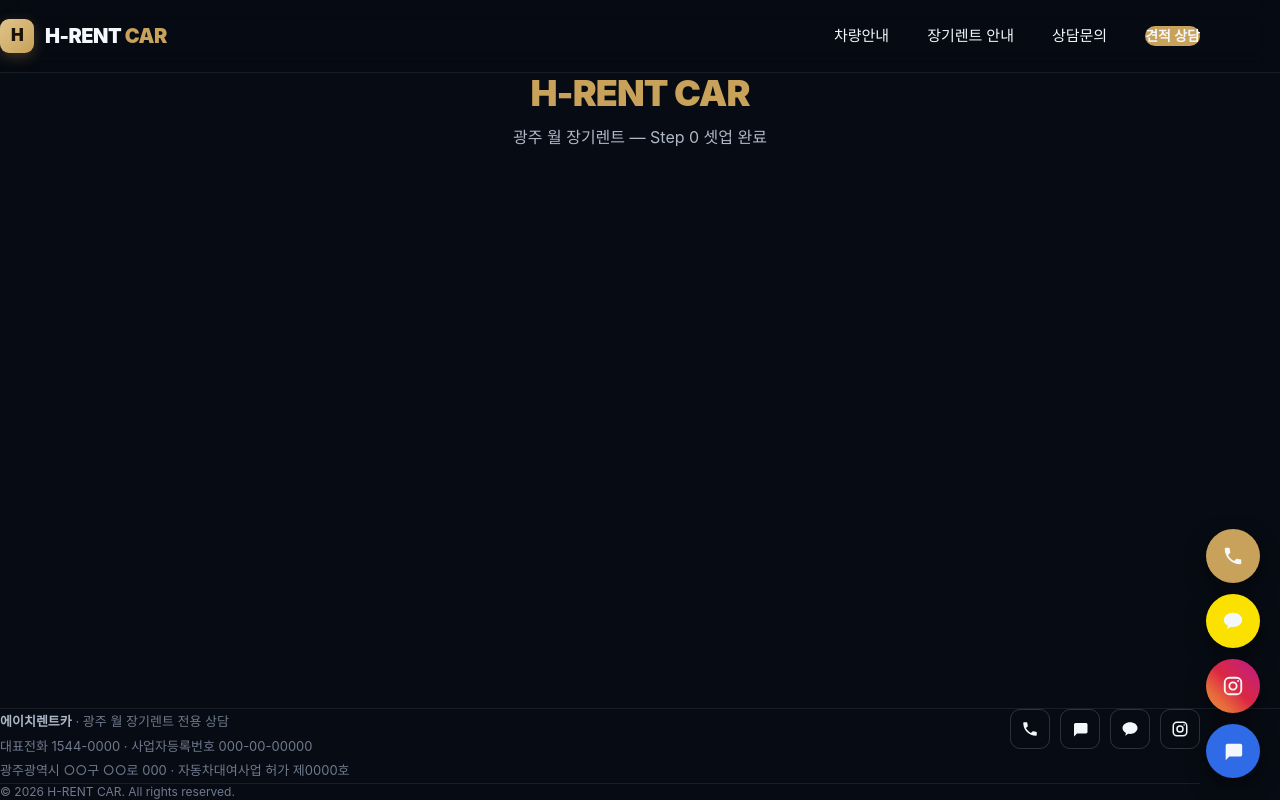
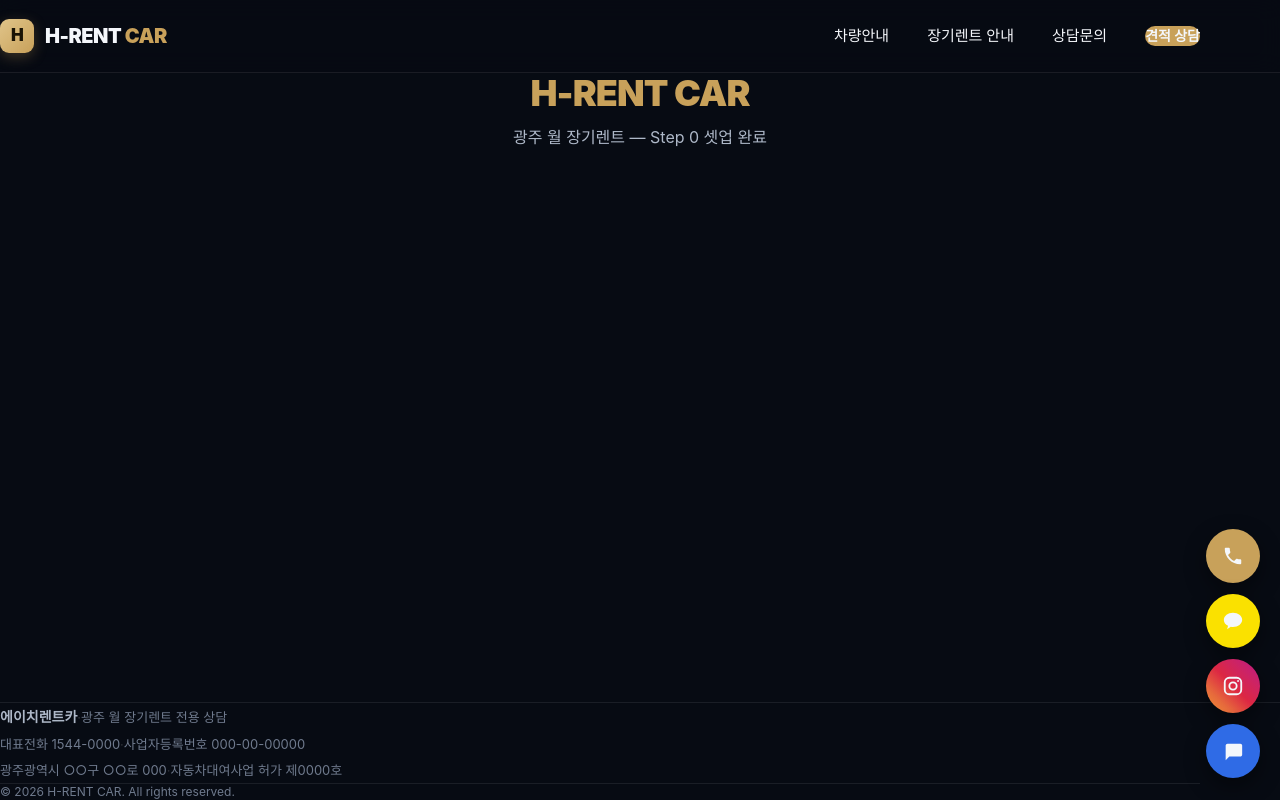
Before and after one commit to sabuja12344-art/h-rentcar, a Next.js app: page / in a window 1280 px wide. Built offline with nearby package versions, Linux system fonts and the light colour scheme; a web font is replaced by a local one.

Commit message:
fix: 푸터 개선 — 불필요한 아이콘 제거 + 좌우 패딩 확대
- 우측 SNS 아이콘 제거 (FloatingButtons와 중복)
- px-6 → px-8/sm:px-10 으로 텍스트 좌우 여백 확보
- 구분자(·) 색상 통일, 행간 2.0으로 가독성 개선

```diff
--- a/components/layout/Footer.tsx
+++ b/components/layout/Footer.tsx
@@ -1,79 +1,28 @@
-import Link from "next/link";
 import { siteConfig } from "@/config/site";
 
 export function Footer() {
   return (
-    <footer className="border-t border-[var(--line)] py-11 bg-bg-deep">
-      <div className="mx-auto max-w-[1200px] px-6">
-        <div className="flex justify-between gap-6 flex-wrap">
-          {/* 사업자 정보 */}
-          <div className="text-[13px] text-ink-dim leading-[1.9]">
-            <strong className="text-ink-soft font-bold">
-              {siteConfig.business.name}
-            </strong>{" "}
-            · 광주 월 장기렌트 전용 상담
-            <br />
-            대표전화 {siteConfig.phone} · 사업자등록번호{" "}
-            {siteConfig.business.regNo}
-            <br />
-            {siteConfig.business.address} · 자동차대여사업 허가{" "}
-            {siteConfig.business.licenseNo}
-          </div>
-
-          {/* 채널 링크 */}
-          <div className="flex gap-[10px] items-start">
-            <Link
-              href={`tel:${siteConfig.phone}`}
-              title="전화"
-              className="w-10 h-10 rounded-[10px] border border-[var(--line-strong)] grid place-items-center text-ink-soft transition-colors duration-200 hover:border-gold hover:text-gold"
-            >
-              <svg viewBox="0 0 24 24" width="18" fill="currentColor">
-                <path d="M6.6 10.8c1.4 2.8 3.8 5.1 6.6 6.6l2.2-2.2c.3-.3.7-.4 1-.2 1.1.4 2.3.6 3.6.6.6 0 1 .4 1 1V20c0 .6-.4 1-1 1C10.6 21 3 13.4 3 4c0-.6.4-1 1-1h3.5c.6 0 1 .4 1 1 0 1.2.2 2.4.6 3.6.1.4 0 .8-.3 1l-2.2 2.2z" />
-              </svg>
-            </Link>
-            <Link
-              href={`sms:${siteConfig.sms}`}
-              title="문자"
-              className="w-10 h-10 rounded-[10px] border border-[var(--line-strong)] grid place-items-center text-ink-soft transition-colors duration-200 hover:border-gold hover:text-gold"
-            >
-              <svg viewBox="0 0 24 24" width="18" fill="currentColor">
-                <path d="M4 4h16c1 0 2 .9 2 2v10c0 1-1 2-2 2H8l-4 4V6c0-1 1-2 2-2z" />
-              </svg>
-            </Link>
-            <Link
-              href={siteConfig.kakaoOpenUrl}
-              title="카카오"
-              target="_blank"
-              rel="noopener noreferrer"
-              className="w-10 h-10 rounded-[10px] border border-[var(--line-strong)] grid place-items-center text-ink-soft transition-colors duration-200 hover:border-gold hover:text-gold"
-            >
-              <svg viewBox="0 0 24 24" width="18" fill="currentColor">
-                <path d="M12 3C6.5 3 2 6.5 2 10.8c0 2.7 1.8 5.1 4.6 6.5l-1 3.6 4-2.6c.8.1 1.6.2 2.4.2 5.5 0 10-3.5 10-7.9S17.5 3 12 3z" />
-              </svg>
-            </Link>
-            <Link
-              href={siteConfig.instagramUrl}
-              title="인스타그램"
-              target="_blank"
-              rel="noopener noreferrer"
-              className="w-10 h-10 rounded-[10px] border border-[var(--line-strong)] grid place-items-center text-ink-soft transition-colors duration-200 hover:border-gold hover:text-gold"
-            >
-              <svg
-                viewBox="0 0 24 24"
-                width="18"
-                fill="none"
-                stroke="currentColor"
-                strokeWidth="2"
-              >
-                <rect x="3" y="3" width="18" height="18" rx="5" />
-                <circle cx="12" cy="12" r="4" />
-                <circle cx="17.5" cy="6.5" r="1" fill="currentColor" stroke="none" />
-              </svg>
-            </Link>
-          </div>
+    <footer className="border-t border-[var(--line)] pt-10 pb-8 bg-bg-deep">
+      <div className="mx-auto max-w-[1200px] px-8 sm:px-10">
+        {/* 사업자 정보 */}
+        <div className="text-[13px] text-ink-dim leading-[2]">
+          <strong className="text-ink-soft font-bold text-[14px]">
+            {siteConfig.business.name}
+          </strong>
+          <span className="mx-2 text-[var(--line-strong)]">·</span>
+          광주 월 장기렌트 전용 상담
+          <br />
+          대표전화 {siteConfig.phone}
+          <span className="mx-2 text-[var(--line-strong)]">·</span>
+          사업자등록번호 {siteConfig.business.regNo}
+          <br />
+          {siteConfig.business.address}
+          <span className="mx-2 text-[var(--line-strong)]">·</span>
+          자동차대여사업 허가 {siteConfig.business.licenseNo}
         </div>
 
-        <div className="mt-[26px] pt-[22px] border-t border-[var(--line)] text-xs text-ink-dim">
+        {/* 구분선 + 카피라이트 */}
+        <div className="mt-6 pt-5 border-t border-[var(--line)] text-xs text-ink-dim">
           © 2026 H-RENT CAR. All rights reserved.
         </div>
       </div>
```
